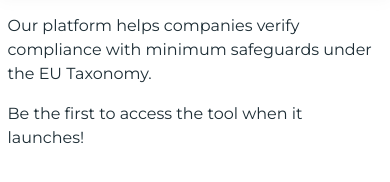
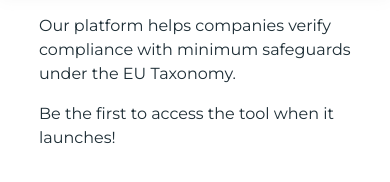
Before and after one commit to kabosiene/minimum_safeguards, a plain HTML site: page index.html in a window 390 px wide. Shown: the part 232-414 px from the top of the page. Drawn offline with Linux system fonts and the light colour scheme.

Commit message:
Update style.css

```diff
--- a/css/style.css
+++ b/css/style.css
@@ -113,4 +113,7 @@ form {
     .left-side, .right-side {
         padding: 0;
     }
+    .right-content {
+        width: 80%;
+    }
 }
```
